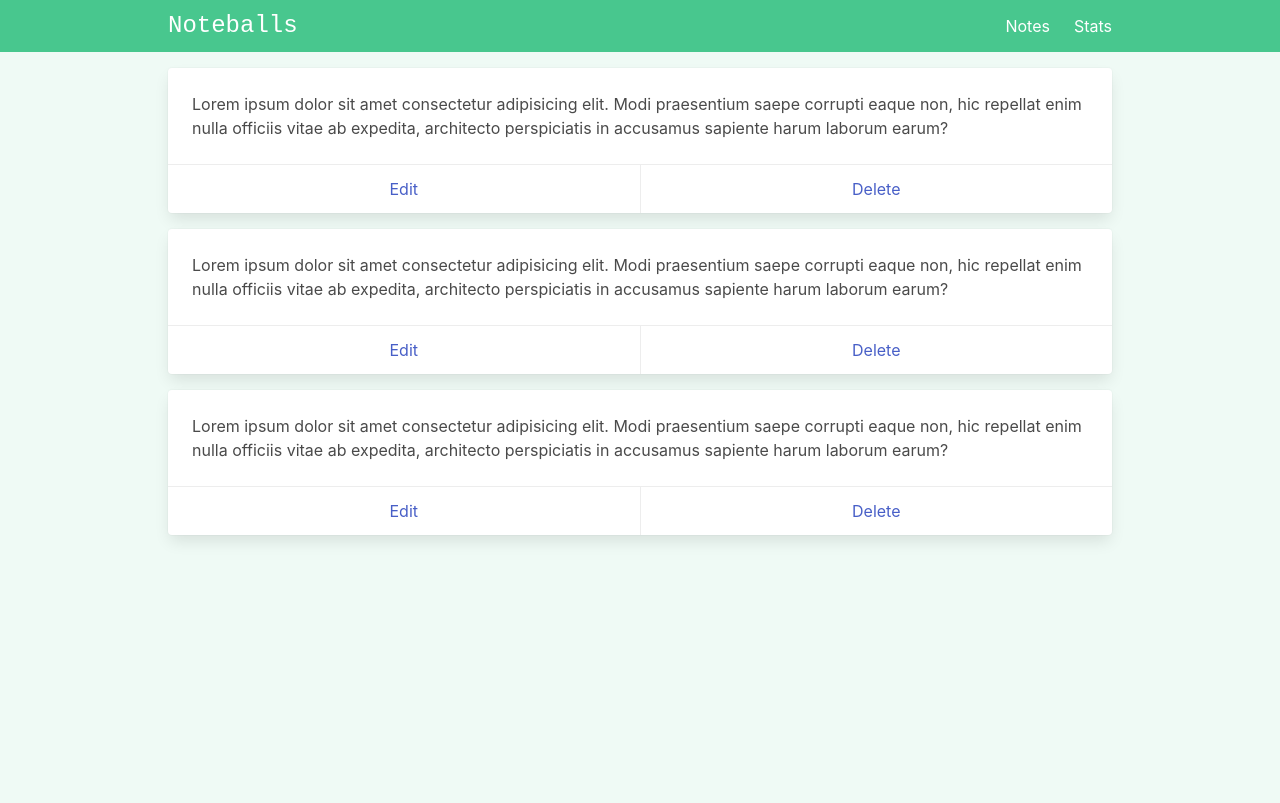
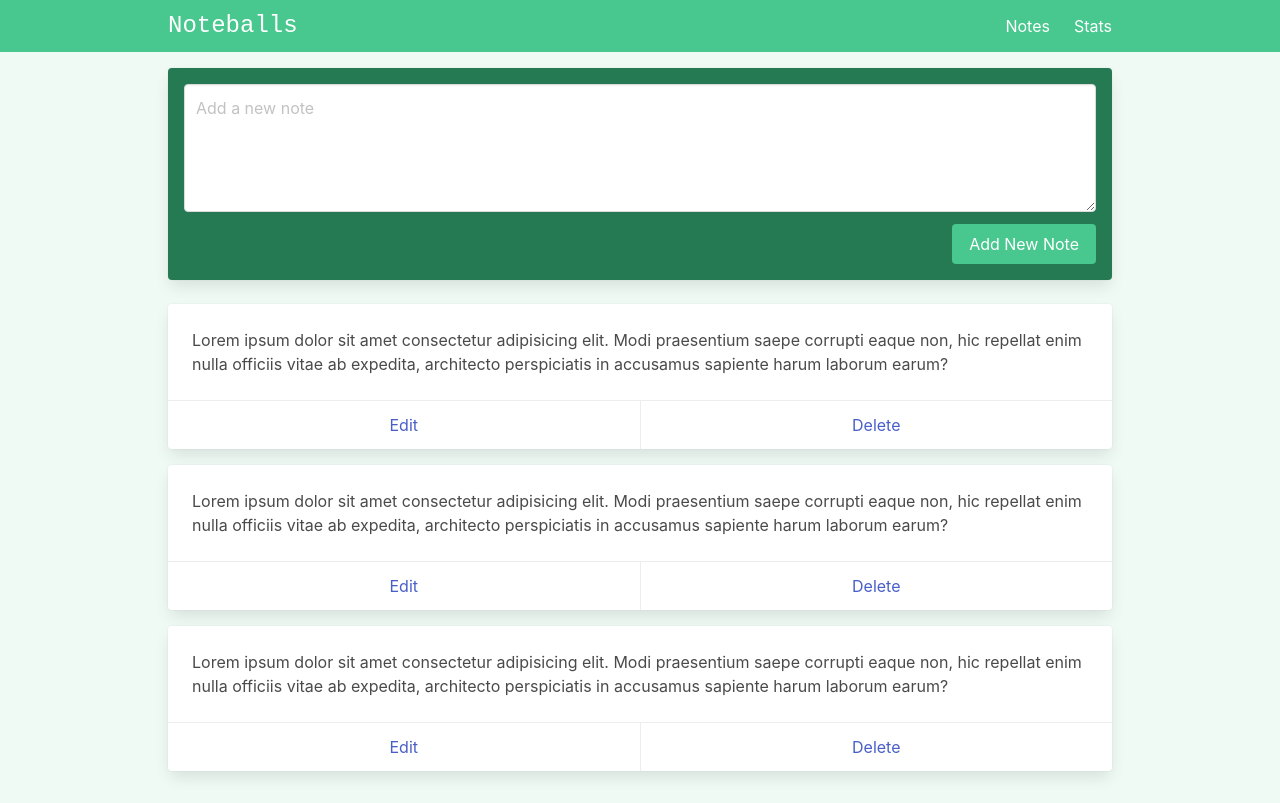
Before and after one commit to PangoRules/Vue-Composition-Api-Course, a Vue app in the folder vue-composition-api-noteballs/: page /#/ in a window 1280 px wide. Built offline with nearby package versions, Linux system fonts and the light colour scheme.

Commit message:
Add note form

```diff
--- a/vue-composition-api-noteballs/src/views/ViewNotes.vue
+++ b/vue-composition-api-noteballs/src/views/ViewNotes.vue
@@ -1,5 +1,25 @@
 <template>
 	<div class="notes">
+
+		<div class="card has-background-success-dark p-4 mb-5">
+			<div class="field">
+				<div class="control">
+					<textarea
+						class="textarea"
+						placeholder="Add a new note" />
+				</div>
+			</div>
+
+			<div class="field is-grouped is-grouped-right">
+				<div class="control">
+					<button class="button is-link has-background-success">
+						Add New Note
+					</button>
+				</div>
+			</div>
+		</div>
+
+
 		<div
 			class="card mb-4"
 			v-for="i in 3"
```
